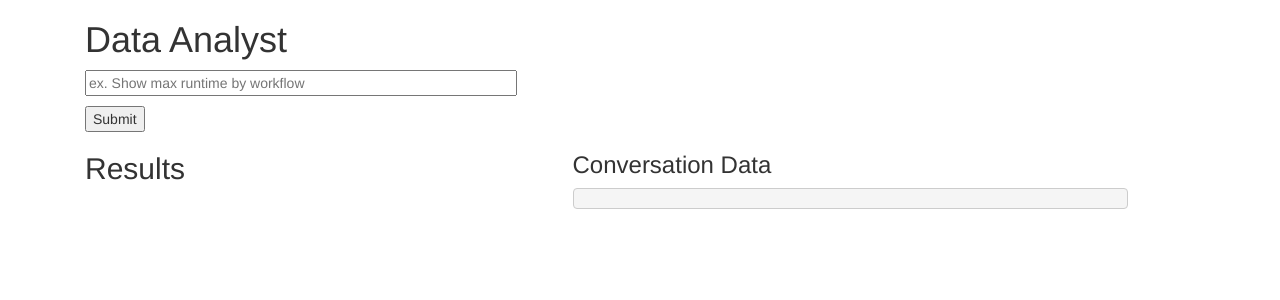
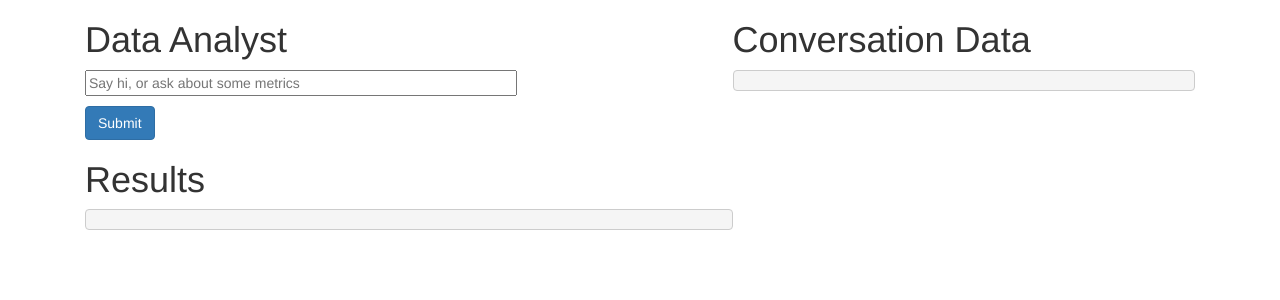
Before and after one commit to treethought/data-analyst, a Flask app: page / in a window 1280 px wide. Shown: the top 300 px of the page. Run offline with Flask 2, Linux system fonts and the light colour scheme; some libraries are stand-ins or nearby versions.

Commit message:
prevent result container from moving when convo-data grows

```diff
--- a/robo_analyst/web/templates/index.html
+++ b/robo_analyst/web/templates/index.html
@@ -3,41 +3,56 @@
 <div class="body-content">
 
 
-<div class="container">
-    <div class="row">
+<div class="container-fluid">
 
-        <div class="col-xs-5">
+    <div class="col-xs-7">
 
+        <div class="row">
+             <div class="col-xs">
 
+                <h1>Data Analyst</h1>
+                <form id='query-form'>
+                    <p><input size=50 type=text placeholder="Say hi, or ask about some metrics" name=query></p>
+                     <input type="submit" value="Submit" id='submit' class="btn btn-primary">
+                    {# <p><button type="Submit" id='submit' class="btn btn-primary">Submit</button></p> #}
+                </form>
+            </div>
 
-            <h1>Data Analyst</h1>
-            <form id='query-form'>
-                <p><input size=50 type=text placeholder="ex. Show max runtime by workflow" name=query></p>
-                 <input type="submit" value="Submit" id='submit'>
-                {# <p><button type="Submit" id='submit' class="btn btn-primary">Submit</button></p> #}
-            </form>
+        </div>
+
+        <div class="row">
+        <div class="col-xs">
+          <h1>Results</h1>
+             <pre id='question-text-response'></pre>
+        </div>
+
         </div>
 
     </div>
 
+    <div class="col-xs-5">
     <div class="row">
 
-        <div class="col-xs-5">
-          <h2>Results</h2>
-             <div id='question-text-response'></div>
-        </div>
 
-        <div class="col-xs-6">
-            <h3>Conversation Data</h3>
+
+        <div class="col-xs">
+            <h1>Conversation Data</h1>
             <pre id='convo-data'></pre>
         </div>
 
     </div>
-</div>
+
+    </div>
+
+
+
+
 
 
 
 </div>
+</div>
+
 
 <script type="text/javascript" src="{{url_for('static', filename='js/ApiAi.min.js')}}"></script>
 <script type="text/javascript" src="{{url_for('static', filename='js/query.js')}}"=''></script>
```
